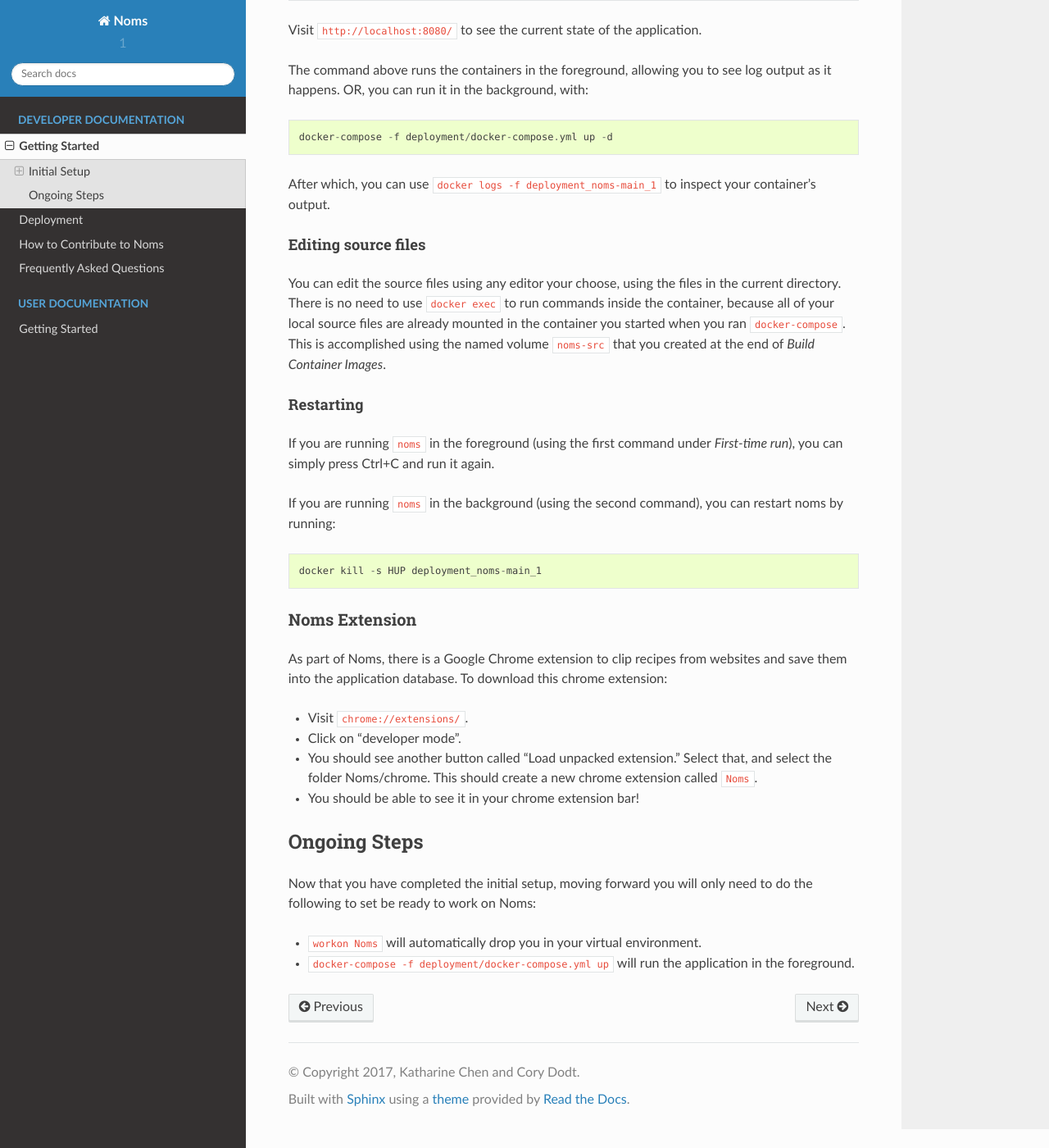
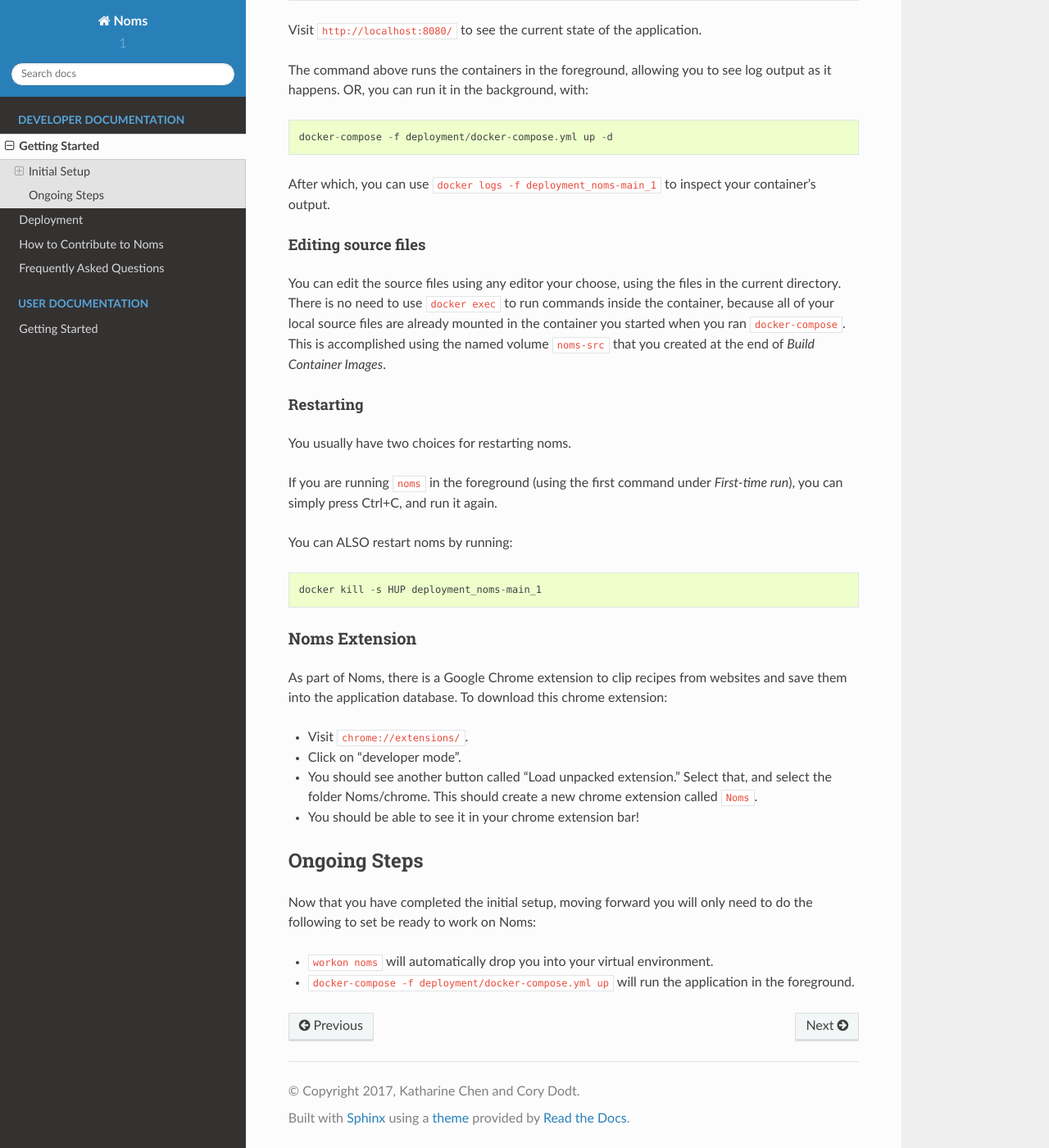
Before and after one commit to katharinechen/Noms, a Sphinx documentation site: the page built from docs/devgettingstarted.rst, in a window 1280 px wide and 1400 px high, scrolled down 1986 px. Shown: the whole window at 82% size. Built offline with Sphinx 7.4.7 and the Read the Docs theme 2.0.0, drawn with Linux system fonts in a browser that asks for light colours; formulas are drawn with MathJax 3.

Commit message:
noms-21 more dox

```diff
--- a/docs/devgettingstarted.rst
+++ b/docs/devgettingstarted.rst
@@ -119,11 +119,12 @@ of `Build Container Images`.
 Restarting
 **********
 
+You usually have two choices for restarting noms.
+
 If you are running ``noms`` in the foreground (using the first command under
-`First-time run`), you can simply press Ctrl+C and run it again.
+`First-time run`), you can simply press Ctrl+C, and run it again.
 
-If you are running ``noms`` in the background (using the second command), you
-can restart noms by running::
+You can ALSO restart noms by running::
 
     docker kill -s HUP deployment_noms-main_1
 
@@ -148,6 +149,6 @@ Ongoing Steps
 Now that you have completed the initial setup, moving forward you will only
 need to do the following to set be ready to work on Noms:
 
-- ``workon Noms`` will automatically drop you in your virtual environment.
+- ``workon noms`` will automatically drop you into your virtual environment.
 - ``docker-compose -f deployment/docker-compose.yml up`` will run the
   application in the foreground.
```
